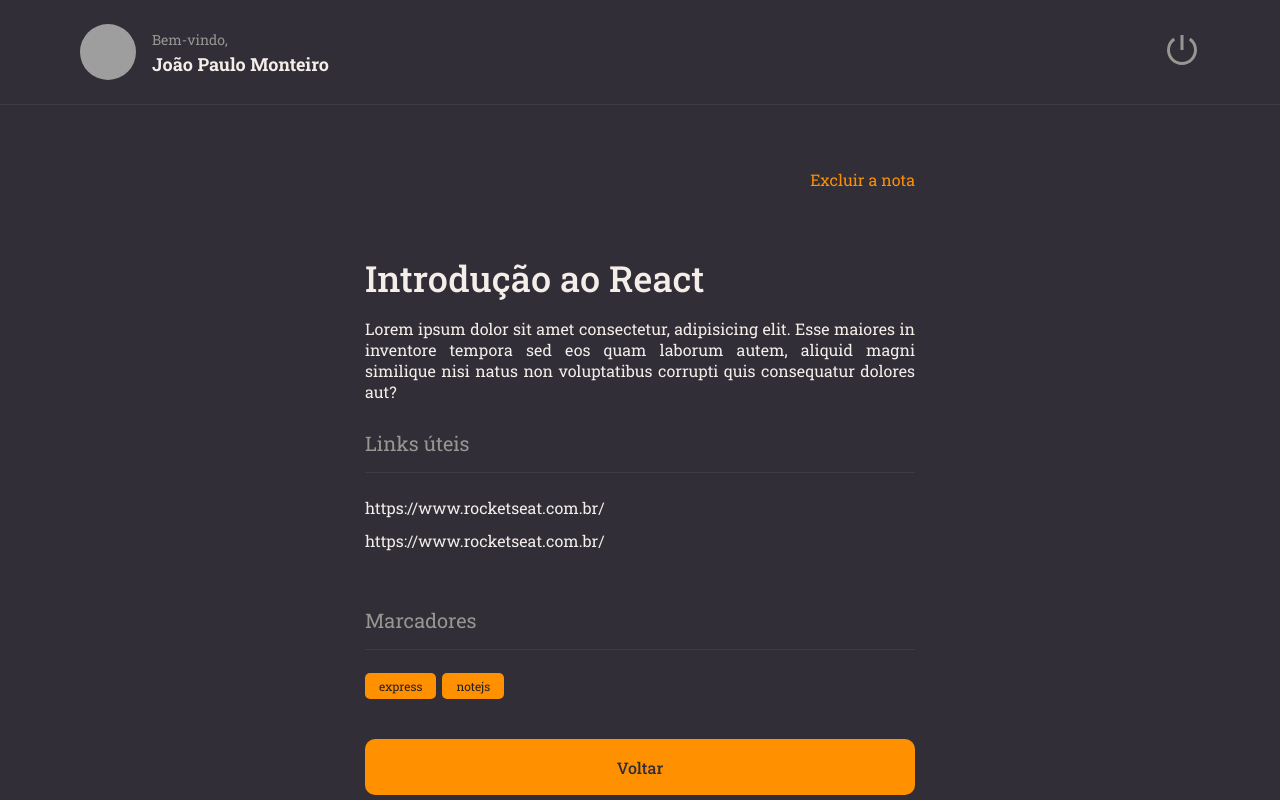
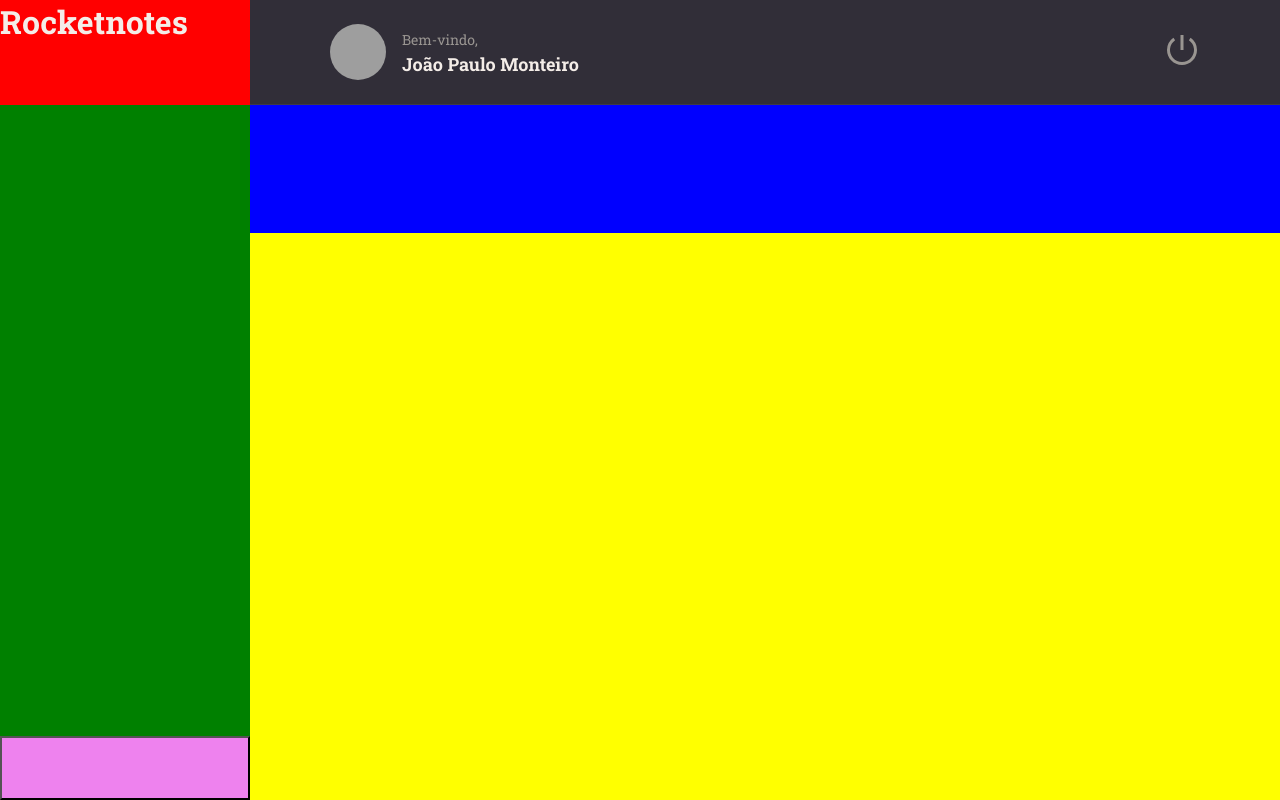
Before and after one commit to JMonteiroh/RocketNotes, a React (Vite) app: page / in a window 1280 px wide. Built offline with nearby package versions, Linux system fonts and the light colour scheme; grey boxes are pictures that could not be loaded.

Commit message:
grid distribution

```diff
--- a/src/main.jsx
+++ b/src/main.jsx
@@ -1,6 +1,6 @@
 import React from 'react';
 import ReactDOM from 'react-dom/client';
-import { Details } from './pages/Details';
+import { Home } from './pages/Home';
 import { ThemeProvider } from 'styled-components';
 import GlobalStyle from './styles/global';
 
@@ -10,7 +10,7 @@
   <React.StrictMode>
     <ThemeProvider theme={theme}>
       <GlobalStyle />
-      <Details />
+      <Home />
     </ThemeProvider>
   </React.StrictMode>,
 )
--- /dev/null
+++ b/src/pages/Home/index.jsx
@@ -0,0 +1,31 @@
+import { Container, Brand, Menu, Search, Content, NewNote } from './styles';
+
+import { Header } from '../../components/Header'
+
+export function Home () {
+  return (
+    <Container>
+      <Brand>
+        <h1>Rocketnotes</h1>
+      </Brand>
+
+      <Header />
+
+      <Menu>
+
+      </Menu>
+      <Search>
+
+      </Search>
+
+      <Content>
+
+      </Content>
+
+      <NewNote>
+
+      </NewNote>
+    </Container>
+  )
+
+}
--- /dev/null
+++ b/src/pages/Home/styles.js
@@ -0,0 +1,44 @@
+import styled from "styled-components";
+
+export const Container = styled.div`
+  width: 100%;
+  height: 100vh;
+
+  display: grid;
+  grid-template-columns: 250px auto;
+  grid-template-rows: 105px 128px auto 64px;
+  grid-template-areas:
+   "brand header"
+   "menu search"
+   "menu content"
+   "newnote content";
+   background-color: ${({ theme }) => theme.COLORS.BACKGROUND_800};
+`;
+
+export const Brand = styled.div`
+  grid-area: brand;
+  background-color: red;
+`;
+
+export const Menu = styled.ul`
+  grid-area: menu;
+  background-color: green;
+`;
+
+export const Search = styled.div`
+  grid-area: search;
+  background-color: blue;
+
+`;
+
+export const Content = styled.div`
+  grid-area: content;
+  background-color: yellow;
+
+`;
+
+export const NewNote = styled.button`
+  grid-area: newnote;
+  background-color: violet;
+
+`;
```
